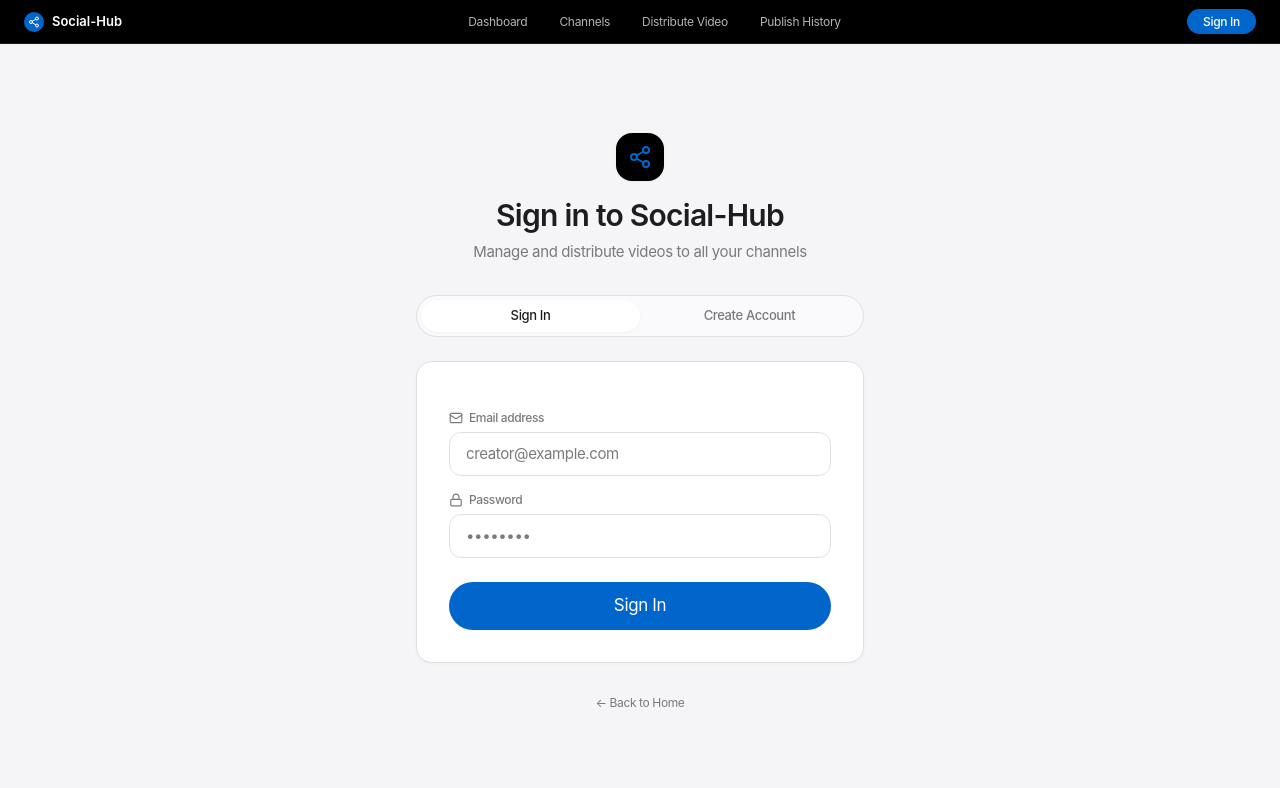
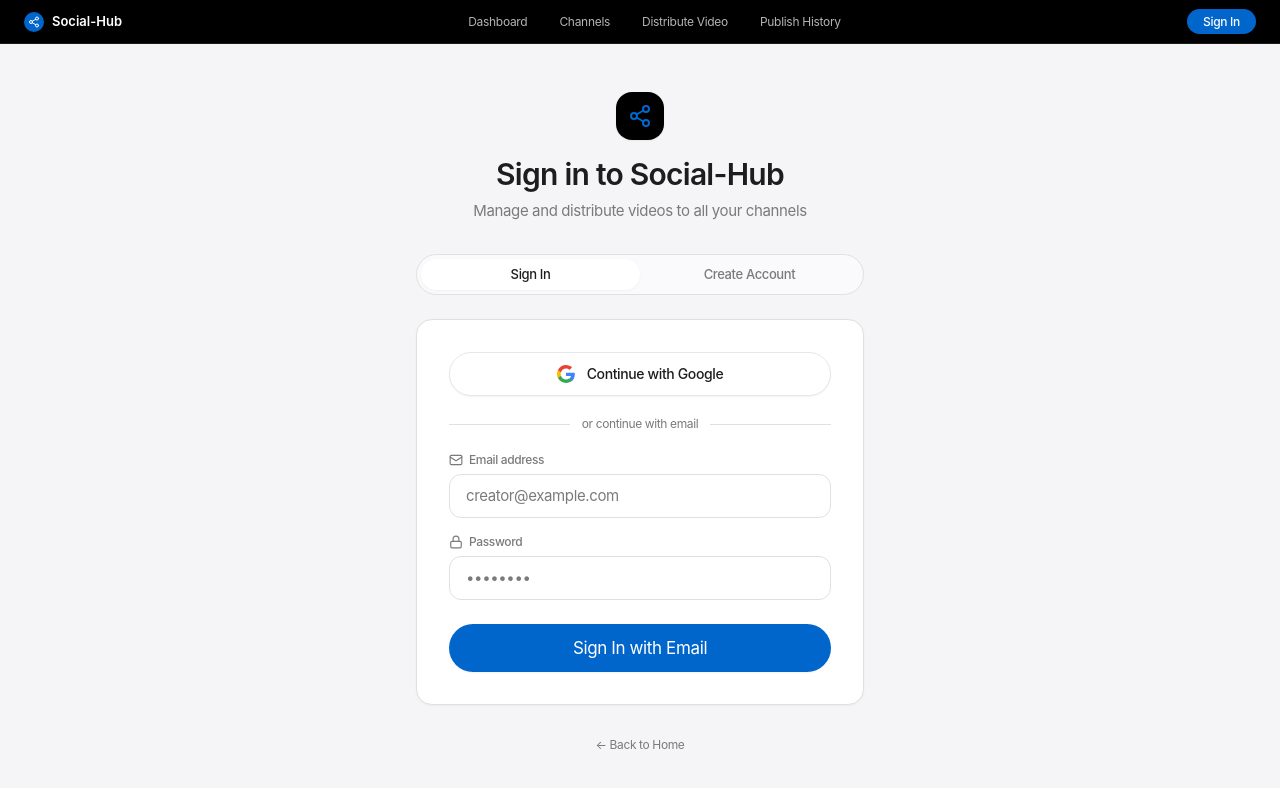
Before and after one commit to nil-frontend/Social-Hub, a Next.js app: page /login in a window 1280 px wide. Shown: the top 788 px of the page. Built offline with nearby package versions, Linux system fonts and the light colour scheme; no server answers.

Commit message:
feat(auth): integrate Google OAuth login and signup with Apple styling

```diff
--- a/src/app/actions/auth.ts
+++ b/src/app/actions/auth.ts
@@ -3,6 +3,7 @@
 import { createClient } from "@/lib/supabase/server";
 import { revalidatePath } from "next/cache";
 import { redirect } from "next/navigation";
+import { headers } from "next/headers";
 
 export interface AuthState {
   error: string | null;
@@ -87,6 +88,35 @@ export async function signUp(
 }
 
 /**
+ * Initiates Google OAuth sign in flow via Server Action.
+ */
+export async function signInWithGoogle(redirectTo: string = "/dashboard") {
+  const supabase = await createClient();
+  const headersList = await headers();
+  const host = headersList.get("host") || "localhost:3000";
+  const protocol =
+    headersList.get("x-forwarded-proto") || (host.includes("localhost") ? "http" : "https");
+  const origin = `${protocol}://${host}`;
+
+  const { data, error } = await supabase.auth.signInWithOAuth({
+    provider: "google",
+    options: {
+      redirectTo: `${origin}/auth/callback?next=${encodeURIComponent(redirectTo)}`,
+    },
+  });
+
+  if (error) {
+    return { error: error.message };
+  }
+
+  if (data?.url) {
+    redirect(data.url);
+  }
+
+  return { error: "Failed to initialize Google authentication URL." };
+}
+
+/**
  * Sign out the current user session.
  */
 export async function signOut() {
--- a/src/app/auth/callback/route.ts
+++ b/src/app/auth/callback/route.ts
@@ -5,15 +5,37 @@ export async function GET(request: NextRequest) {
   const { searchParams, origin } = new URL(request.url);
   const code = searchParams.get("code");
   const next = searchParams.get("next") ?? "/dashboard";
+  const errorParam = searchParams.get("error");
+  const errorDescription =
+    searchParams.get("error_description") || errorParam;
+
+  if (errorDescription) {
+    console.error("Supabase Auth callback error:", errorDescription);
+    return NextResponse.redirect(
+      `${origin}/login?error=${encodeURIComponent(errorDescription)}`
+    );
+  }
 
   if (code) {
     const supabase = await createClient();
     const { error } = await supabase.auth.exchangeCodeForSession(code);
     if (!error) {
+      const forwardedHost = request.headers.get("x-forwarded-host");
+      const isLocal = process.env.NODE_ENV === "development";
+      if (!isLocal && forwardedHost) {
+        return NextResponse.redirect(`https://${forwardedHost}${next}`);
+      }
       return NextResponse.redirect(`${origin}${next}`);
+    } else {
+      console.error("Auth callback exchangeCodeForSession error:", error);
+      return NextResponse.redirect(
+        `${origin}/login?error=${encodeURIComponent(error.message)}`
+      );
     }
   }
 
-  // Return the user to an error page with instructions
-  return NextResponse.redirect(`${origin}/login?error=auth_code_exchange_failed`);
+  // Return the user to login with fallback error
+  return NextResponse.redirect(
+    `${origin}/login?error=Authentication%20code%20exchange%20failed`
+  );
 }
--- a/src/app/login/page.tsx
+++ b/src/app/login/page.tsx
@@ -7,17 +7,74 @@ import { AppleButton } from "@/components/ui/apple/button";
 import { AppleCard } from "@/components/ui/apple/card";
 import { AppleInput } from "@/components/ui/apple/input";
 import { signIn, signUp } from "@/app/actions/auth";
-import { Share2, Lock, Mail, User, CheckCircle2, AlertCircle } from "lucide-react";
+import { createClient } from "@/lib/supabase/client";
+import { Share2, Lock, Mail, User, CheckCircle2, AlertCircle, Loader2 } from "lucide-react";
+
+function GoogleIcon(props: React.SVGProps<SVGSVGElement>) {
+  return (
+    <svg viewBox="0 0 24 24" width="18" height="18" {...props}>
+      <path
+        fill="#4285F4"
+        d="M23.745 12.27c0-.7-.06-1.4-.19-2.07H12v4.51h6.6c-.29 1.52-1.14 2.82-2.4 3.68v3.05h3.88c2.27-2.09 3.66-5.17 3.66-9.17z"
+      />
+      <path
+        fill="#34A853"
+        d="M12 24c3.24 0 5.95-1.08 7.93-2.91l-3.88-3.05c-1.08.72-2.45 1.16-4.05 1.16-3.12 0-5.77-2.1-6.72-4.93H1.25v3.15C3.26 21.36 7.33 24 12 24z"
+      />
+      <path
+        fill="#FBBC05"
+        d="M5.28 14.27c-.25-.72-.38-1.49-.38-2.27s.13-1.55.38-2.27V6.58H1.25C.45 8.18 0 9.99 0 12s.45 3.82 1.25 5.42l4.03-3.15z"
+      />
+      <path
+        fill="#EA4335"
+        d="M12 4.75c1.77 0 3.35.61 4.6 1.8l3.42-3.42C17.95 1.19 15.24 0 12 0 7.33 0 3.26 2.64 1.25 6.58l4.03 3.15c.95-2.83 3.6-4.98 6.72-4.98z"
+      />
+    </svg>
+  );
+}
 
 function LoginForm() {
   const searchParams = useSearchParams();
   const redirectTo = searchParams.get("redirectTo") || "/dashboard";
+  const urlError = searchParams.get("error");
   const [mode, setMode] = useState<"signin" | "signup">("signin");
+  const [googleLoading, setGoogleLoading] = useState(false);
+  const [googleError, setGoogleError] = useState<string | null>(null);
 
   const [state, formAction, isPending] = useActionState(
     mode === "signin" ? signIn : signUp,
     { error: null, success: null }
   );
+
+  const handleGoogleSignIn = async () => {
+    try {
+      setGoogleLoading(true);
+      setGoogleError(null);
+      const supabase = createClient();
+      const { error } = await supabase.auth.signInWithOAuth({
+        provider: "google",
+        options: {
+          redirectTo: `${window.location.origin}/auth/callback?next=${encodeURIComponent(redirectTo)}`,
+        },
+      });
+      if (error) {
+        setGoogleError(error.message);
+        setGoogleLoading(false);
+      }
+    } catch (err: any) {
+      setGoogleError(err?.message || "Failed to initiate Google sign in.");
+      setGoogleLoading(false);
+    }
+  };
+
+  const displayError =
+    state?.error ||
+    googleError ||
+    (urlError
+      ? urlError === "auth_code_exchange_failed"
+        ? "Authentication session exchange failed. Please try again."
+        : decodeURIComponent(urlError)
+      : null);
 
   return (
     <div className="w-full max-w-md">
@@ -40,7 +97,10 @@ function LoginForm() {
       <div className="flex bg-apple-pearl p-1 rounded-apple-pill border border-apple-hairline mb-6">
         <button
           type="button"
-          onClick={() => setMode("signin")}
+          onClick={() => {
+            setMode("signin");
+            setGoogleError(null);
+          }}
           className={`flex-1 py-1.5 text-[13px] font-medium rounded-apple-pill transition-all ${
             mode === "signin"
               ? "bg-apple-canvas text-apple-ink shadow-apple-soft"
@@ -51,7 +111,10 @@ function LoginForm() {
         </button>
         <button
           type="button"
-          onClick={() => setMode("signup")}
+          onClick={() => {
+            setMode("signup");
+            setGoogleError(null);
+          }}
           className={`flex-1 py-1.5 text-[13px] font-medium rounded-apple-pill transition-all ${
             mode === "signup"
               ? "bg-apple-canvas text-apple-ink shadow-apple-soft"
@@ -64,14 +127,46 @@ function LoginForm() {
 
       {/* Auth Form Card */}
       <AppleCard variant="canvas" className="p-8 shadow-apple-soft">
+        <div className="space-y-5">
+          {/* Google Sign In Button */}
+          <button
+            type="button"
+            onClick={handleGoogleSignIn}
+            disabled={googleLoading || isPending}
+            className="w-full h-11 px-4 rounded-apple-pill bg-white hover:bg-neutral-50 active:scale-[0.98] border border-apple-smoke text-apple-ink shadow-sm flex items-center justify-center gap-3 text-[14px] font-medium transition-all disabled:opacity-50 disabled:cursor-not-allowed cursor-pointer"
+          >
+            {googleLoading ? (
+              <Loader2 className="w-4 h-4 animate-spin text-apple-blue" />
+            ) : (
+              <GoogleIcon className="shrink-0" />
+            )}
+            <span>
+              {mode === "signin"
+                ? "Continue with Google"
+                : "Sign up with Google"}
+            </span>
+          </button>
+
+          {/* Apple Divider */}
+          <div className="relative my-4">
+            <div className="absolute inset-0 flex items-center">
+              <div className="w-full border-t border-apple-hairline" />
+            </div>
+            <div className="relative flex justify-center text-xs">
+              <span className="bg-apple-canvas px-3 text-apple-ink-muted">
+                or continue with email
+              </span>
+            </div>
+          </div>
+
           <form action={formAction} className="space-y-4">
             <input type="hidden" name="redirectTo" value={redirectTo} />
 
             {/* Error Message Alert */}
-          {state?.error && (
+            {displayError && (
               <div className="p-3.5 rounded-xl bg-rose-50 border border-rose-200/60 text-xs text-rose-700 flex items-start gap-2.5">
                 <AlertCircle className="w-4 h-4 shrink-0 mt-0.5 text-rose-600" />
-              <p>{state.error}</p>
+                <p>{displayError}</p>
               </div>
             )}
 
@@ -136,10 +231,11 @@ function LoginForm() {
                 size="lg"
                 isLoading={isPending}
               >
-              {mode === "signin" ? "Sign In" : "Create Account"}
+                {mode === "signin" ? "Sign In with Email" : "Create Account with Email"}
               </AppleButton>
             </div>
           </form>
+        </div>
       </AppleCard>
 
       {/* Back Link */}
--- a/src/components/layout/global-nav.tsx
+++ b/src/components/layout/global-nav.tsx
@@ -15,6 +15,14 @@ export const GlobalNav = async () => {
   } catch {
     // If Supabase is unconfigured or offline during build
   }
+
+  const avatarUrl =
+    user?.user_metadata?.avatar_url || user?.user_metadata?.picture;
+  const displayName =
+    user?.user_metadata?.full_name ||
+    user?.user_metadata?.name ||
+    user?.email?.split("@")[0] ||
+    user?.email;
 
   return (
     <header className="sticky top-0 z-50 h-[44px] bg-apple-black text-white/90 backdrop-blur-md px-6 flex items-center justify-between border-b border-white/10 text-[12px] tracking-tight">
@@ -44,14 +52,24 @@ export const GlobalNav = async () => {
         <div className="flex items-center gap-3">
           {user ? (
             <div className="flex items-center gap-3">
-              <span className="text-[12px] text-white/70 hidden sm:inline-flex items-center gap-1.5">
-                <span className="w-1.5 h-1.5 rounded-full bg-emerald-400" />
-                {user.email}
-              </span>
+              <div className="flex items-center gap-2 text-[12px] text-white/80">
+                {avatarUrl ? (
+                  <img
+                    src={avatarUrl}
+                    alt={displayName || "User avatar"}
+                    className="w-5 h-5 rounded-full object-cover border border-white/20"
+                  />
+                ) : (
+                  <span className="w-1.5 h-1.5 rounded-full bg-emerald-400" />
+                )}
+                <span className="hidden sm:inline-block max-w-[140px] truncate">
+                  {displayName}
+                </span>
+              </div>
               <form action={signOut}>
                 <button
                   type="submit"
-                  className="flex items-center gap-1.5 text-[11px] bg-white/10 hover:bg-white/20 active:scale-95 text-white/90 hover:text-white px-2.5 py-1 rounded-apple-pill transition-all"
+                  className="flex items-center gap-1.5 text-[11px] bg-white/10 hover:bg-white/20 active:scale-95 text-white/90 hover:text-white px-2.5 py-1 rounded-apple-pill transition-all cursor-pointer"
                   title="Sign Out"
                 >
                   <LogOut className="w-3 h-3" />
```
Lines whose indentation alone changed are shown as unchanged.
